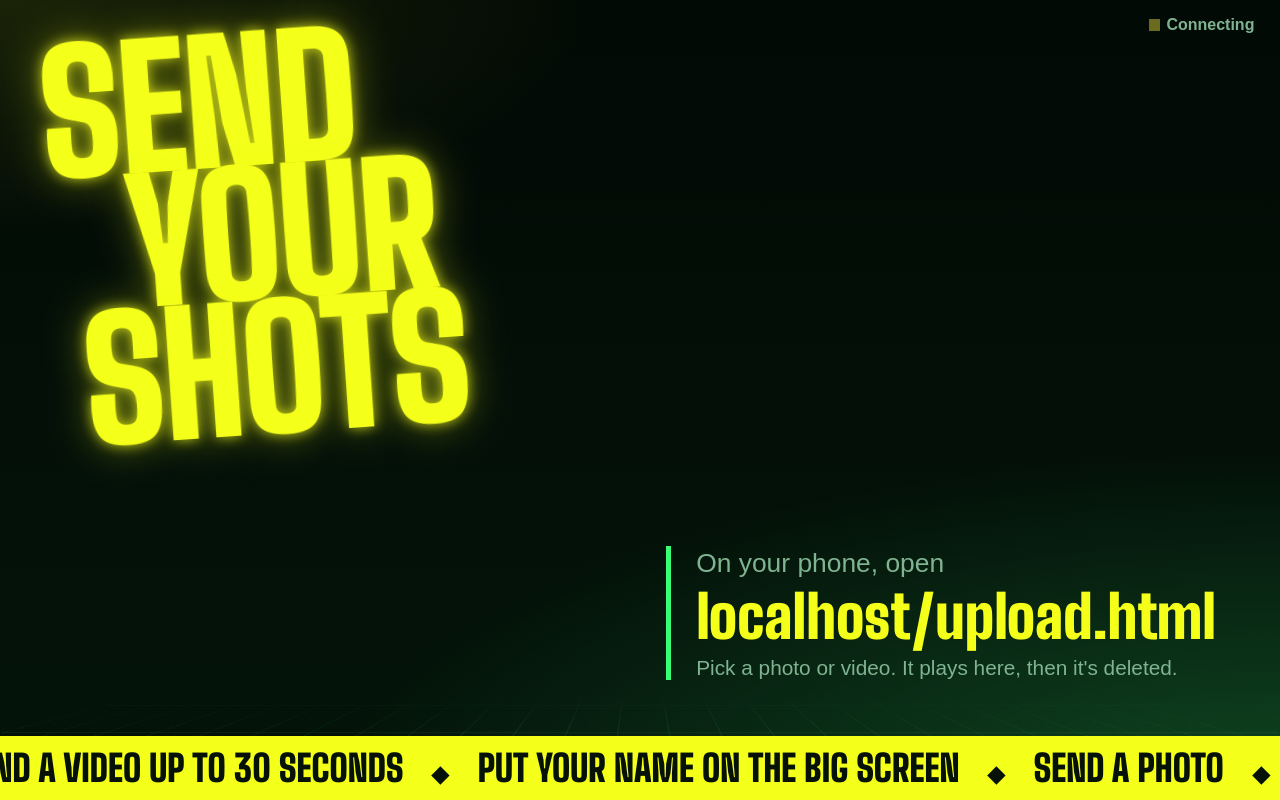
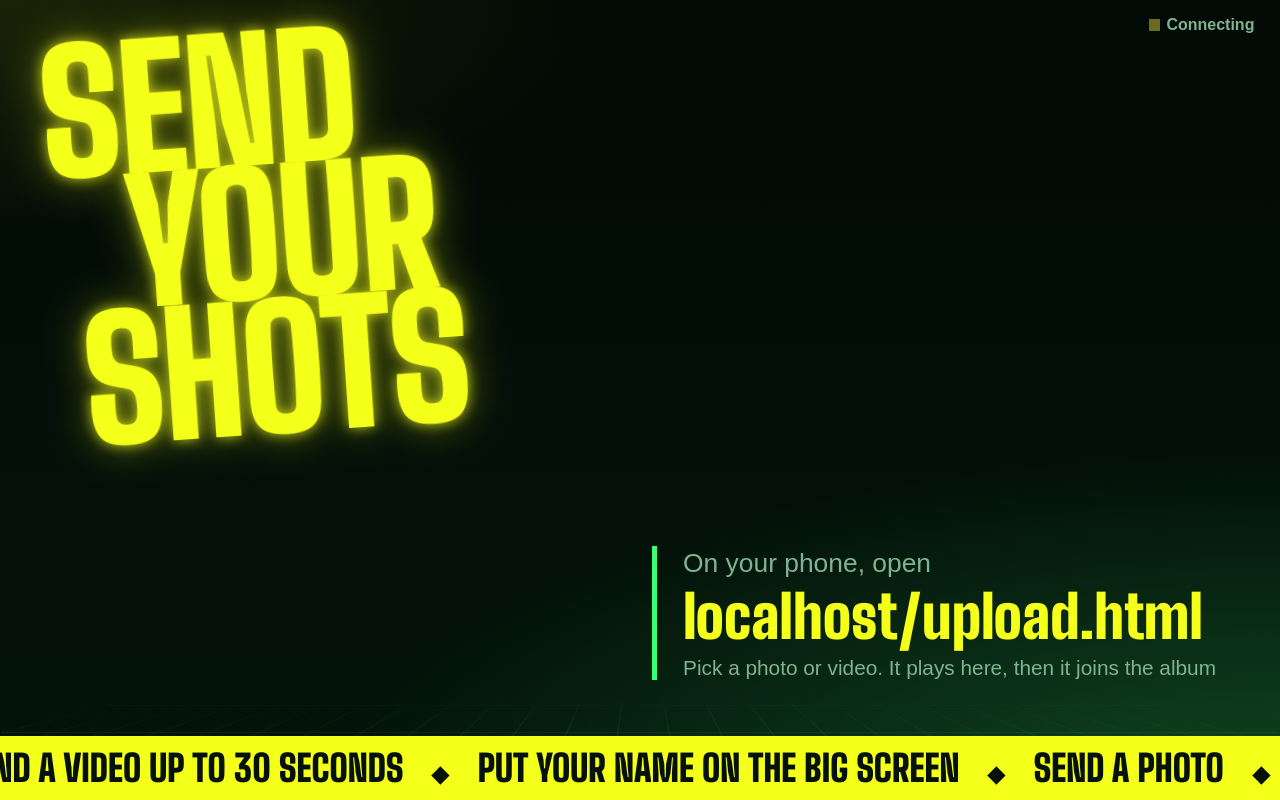
Before and after one commit to sunnybesilly-ctrl/song-queue, a plain HTML site: page display.html in a window 1280 px wide. Drawn offline with Linux system fonts and the light colour scheme; no server answers; a web font is replaced by a local one.

Commit message:
Update display.html

```diff
--- a/display.html
+++ b/display.html
@@ -157,7 +157,7 @@ body{
     <div class="how">
       <p class="how-step">On your phone, open</p>
       <b class="how-url" id="uploadUrl">upload.html</b>
-      <p class="how-fine">Pick a photo or video. It plays here, then it's deleted.</p>
+      <p class="how-fine">Pick a photo or video. It plays here, then it joins the album</p>
     </div>
   </div>
   <div class="ticker" aria-hidden="true">
```
